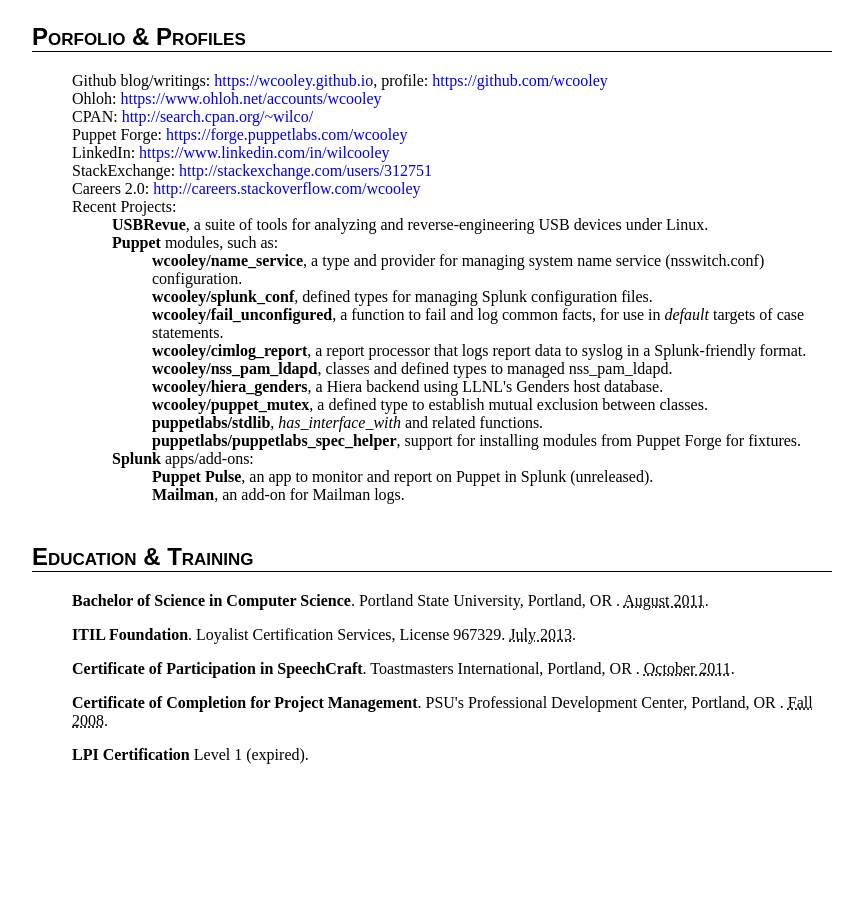
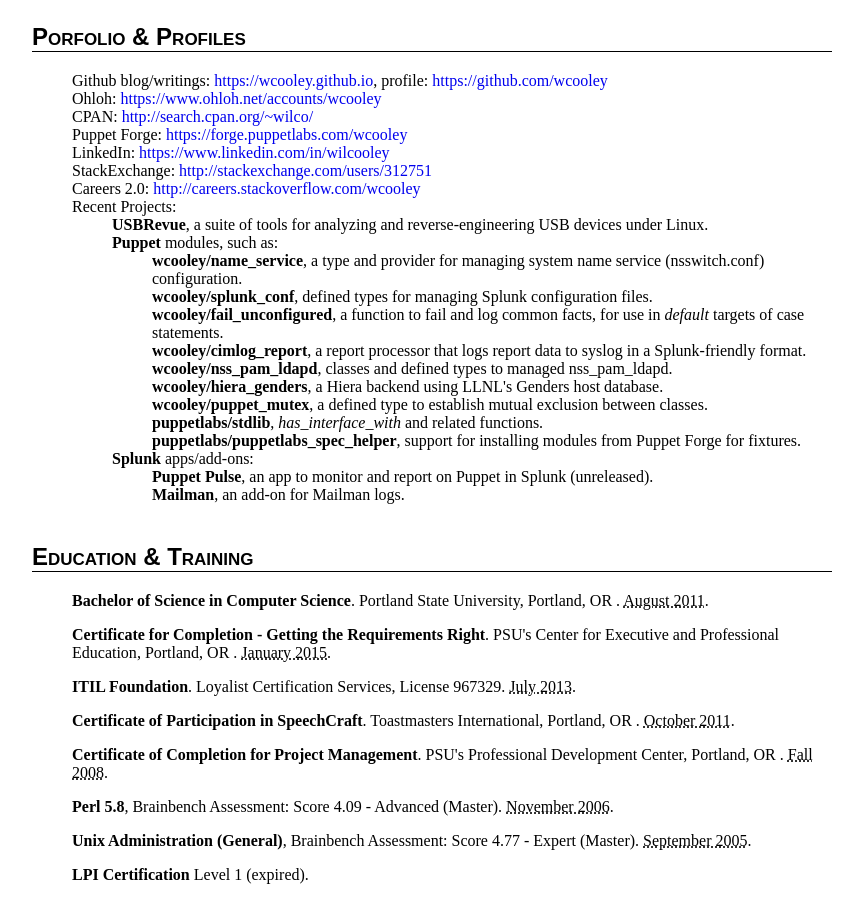
Before and after one commit to wcooley/wcooley.github.io, a Jekyll site: the page built from about/wcooley/resume_wcooley/index.html, in a window 1280 px wide and 900 px high, scrolled down 2265 px. Shown: the whole window, without its empty margins (208-1071 px from the left). Built offline with Jekyll 4.4.1, drawn with Linux system fonts in a browser that asks for light colours; some web fonts are replaced; Markdown is read by kramdown in place of the engine named in the settings; before the commit the page ends 3045 px from its top, so only the background shows below that.

Commit message:
Add recent requirements training, old Brainbench results

```diff
--- a/about/wcooley/resume_wcooley/index.html
+++ b/about/wcooley/resume_wcooley/index.html
@@ -454,6 +454,18 @@ title: Résumé for Wil Cooley
         </p>
     </li>
 
+    <li class="education vevent"><p>
+        <b><span class="summary">Certificate for Completion - Getting the
+                Requirements Right</span></b>.
+        <span>PSU's Center for Executive and Professional Education</span>,
+        <span class="adr">
+            <span class="locality">Portland</span>,
+            <span class="region" title="Oregon">OR</span>
+        </span>.
+        <abbr class="dtstart dtend" title="2008-Fall">January 2015</abbr>.
+        </p>
+    </li>
+
     <li class="education vevent">
     <b><span class="summary">ITIL Foundation</span></b>.
     <span>Loyalist Certification Services, License 967329.</span>
@@ -482,6 +494,24 @@ title: Résumé for Wil Cooley
         </p>
     </li>
 
+    <li class="education vevent"><p>
+        <span class="summary">
+            <b>Perl 5.8</b>, Brainbench Assessment:
+            Score 4.09 - Advanced (Master).
+        </span>
+        <abbr class="dtstart dtend" title="2006-11-01">November 2006</abbr>.
+        </p>
+    </li>
+
+    <li class="education vevent"><p>
+        <span class="summary">
+            <b>Unix Administration (General)</b>, Brainbench Assessment:
+            Score 4.77 - Expert (Master).
+        </span>
+        <abbr class="dtstart dtend" title="2005-09-09">September 2005</abbr>.
+        </p>
+    </li>
+
     <li class="education"><p><b>LPI Certification</b> Level 1 (expired).</p></li>
 
 </ul>
```
